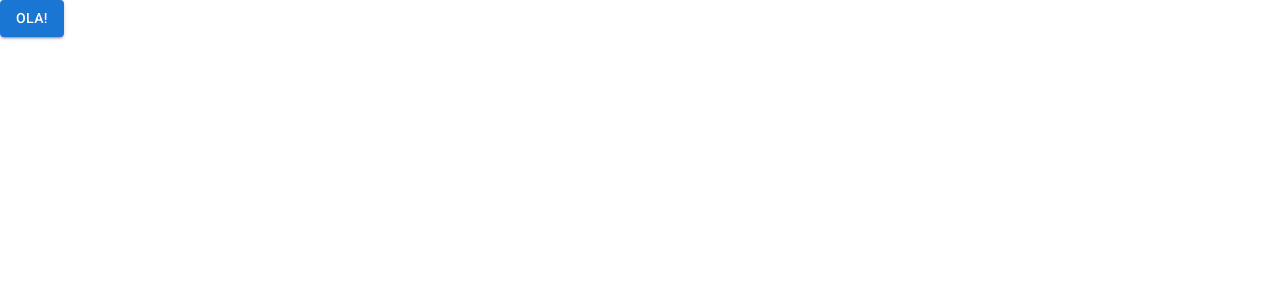
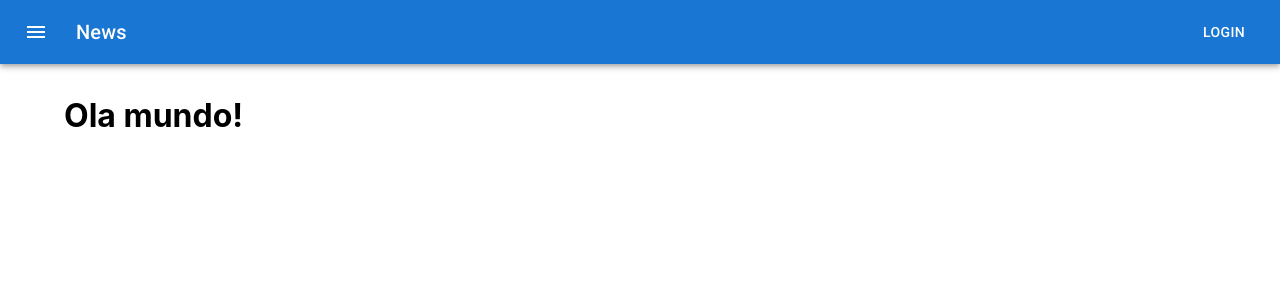
Before and after one commit to LucasGois1/admin-catalog-frontend, a React (Create React App) app: page / in a window 1280 px wide. Shown: the top 300 px of the page. Built offline with nearby package versions, Linux system fonts and the light colour scheme.

Commit message:
feat: :sparkles: add new components
Header and Layout

```diff
--- a/src/App.tsx
+++ b/src/App.tsx
@@ -1,9 +1,29 @@
 import React from "react";
 import "./App.css";
-import { Button } from "@mui/material";
+import { createTheme } from "@mui/material";
+import { Box, ThemeProvider } from "@mui/system";
+import { Header } from "./components/Header";
+import { Layout } from "./components/Layout";
+
+const theme = createTheme({});
 
 function App() {
-  return <Button variant="contained">Ola!</Button>;
+  return (
+    <ThemeProvider theme={theme}>
+      <Box
+        component="main"
+        sx={{
+          height: "100vh",
+          // backgroundColor: "#000",
+        }}
+      >
+        <Header />
+        <Layout>
+          <h1>Ola mundo!</h1>
+        </Layout>
+      </Box>
+    </ThemeProvider>
+  );
 }
 
 export default App;
--- /dev/null
+++ b/src/components/Header.tsx
@@ -0,0 +1,34 @@
+import React from "react";
+import {
+  AppBar,
+  Box,
+  Button,
+  IconButton,
+  Toolbar,
+  Typography,
+} from "@mui/material";
+import MenuIcon from "@mui/icons-material/Menu";
+
+export function Header() {
+  return (
+    <Box sx={{ flexGrow: 1 }}>
+      <AppBar position="static">
+        <Toolbar>
+          <IconButton
+            size="large"
+            edge="start"
+            color="inherit"
+            aria-label="menu"
+            sx={{ mr: 2 }}
+          >
+            <MenuIcon />
+          </IconButton>
+          <Typography variant="h6" component="div" sx={{ flexGrow: 1 }}>
+            News
+          </Typography>
+          <Button color="inherit"> Login </Button>
+        </Toolbar>
+      </AppBar>
+    </Box>
+  );
+}
--- /dev/null
+++ b/src/components/Layout.tsx
@@ -0,0 +1,12 @@
+import { Box, Container } from "@mui/material";
+import React from "react";
+
+export function Layout({ children }: { children: React.ReactNode }) {
+  return (
+    <Box>
+      <Container maxWidth="lg" sx={{ mt: 4, mb: 4, bg: "white" }}>
+        {children}
+      </Container>
+    </Box>
+  );
+}
```
